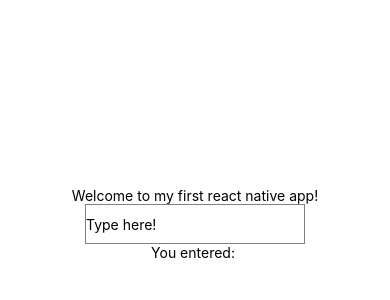
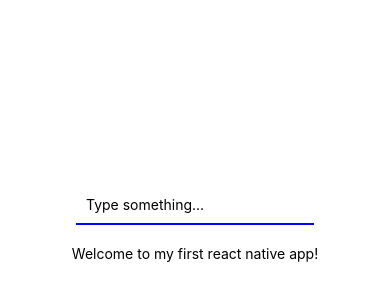
Before and after one commit to Astrid-weiwei/mobile-project, a React Native app: screen / in a window 390 px wide. Shown: the part 198-498 px from the top of the page. Built offline with nearby package versions, Linux system fonts and the light colour scheme.

Commit message:
Move the <TextInput> and its associated state variable to a new component called Input.js.

```diff
--- a/App.js
+++ b/App.js
@@ -2,28 +2,35 @@ import { StatusBar } from 'expo-status-bar';
 import { StyleSheet, TextInput, Text, View } from 'react-native';
 import React, { useState } from 'react';
 import Header from './components/Header';
+import Input from './components/Input';
 
 export default function App() {
   const appName = 'my first react native app';
 
-  const [inputText, setInputText] = useState('');
-  const handleInputChange = (text) => {
-    setInputText(text);
-  };
+  // const [inputText, setInputText] = useState('');
+  // const handleInputChange = (text) => {
+  //   setInputText(text);
+  // };
   return (
     <View style={styles.container}>
+      <Input />
+
       {/* <Text>Welcome to {appName}!</Text> */}
       <Header appName={appName} />
 
-      <TextInput
+      {/* <TextInput
         style={{ height: 40, borderColor: 'gray', borderWidth: 1 }}
         placeholder='Type here!'
         onChangeText={handleInputChange}
         value={inputText}
-      />
-     <Text style={styles.output}>
+      /> */}
+     {/* <Text style={styles.output}>
         You entered: {inputText}
-      </Text>
+      </Text> */}
+
+
+
+
 
 
       <StatusBar style="auto" />
--- /dev/null
+++ b/components/Input.js
@@ -0,0 +1,27 @@
+
+import React, { useState } from 'react';
+import { View, TextInput, StyleSheet } from 'react-native';
+
+export default function Input() {
+  const [text, setText] = useState('');
+
+  return (
+    <View>
+      <TextInput
+        style={styles.input}
+        placeholder="Type something..."
+        value={text}
+        onChangeText={(newText) => setText(newText)}
+      />
+    </View>
+  );
+}
+
+const styles = StyleSheet.create({
+  input: {
+    borderBottomColor: 'blue',
+    borderBottomWidth: 2,
+    marginBottom: 20,
+    padding: 10,
+  },
+});
```
